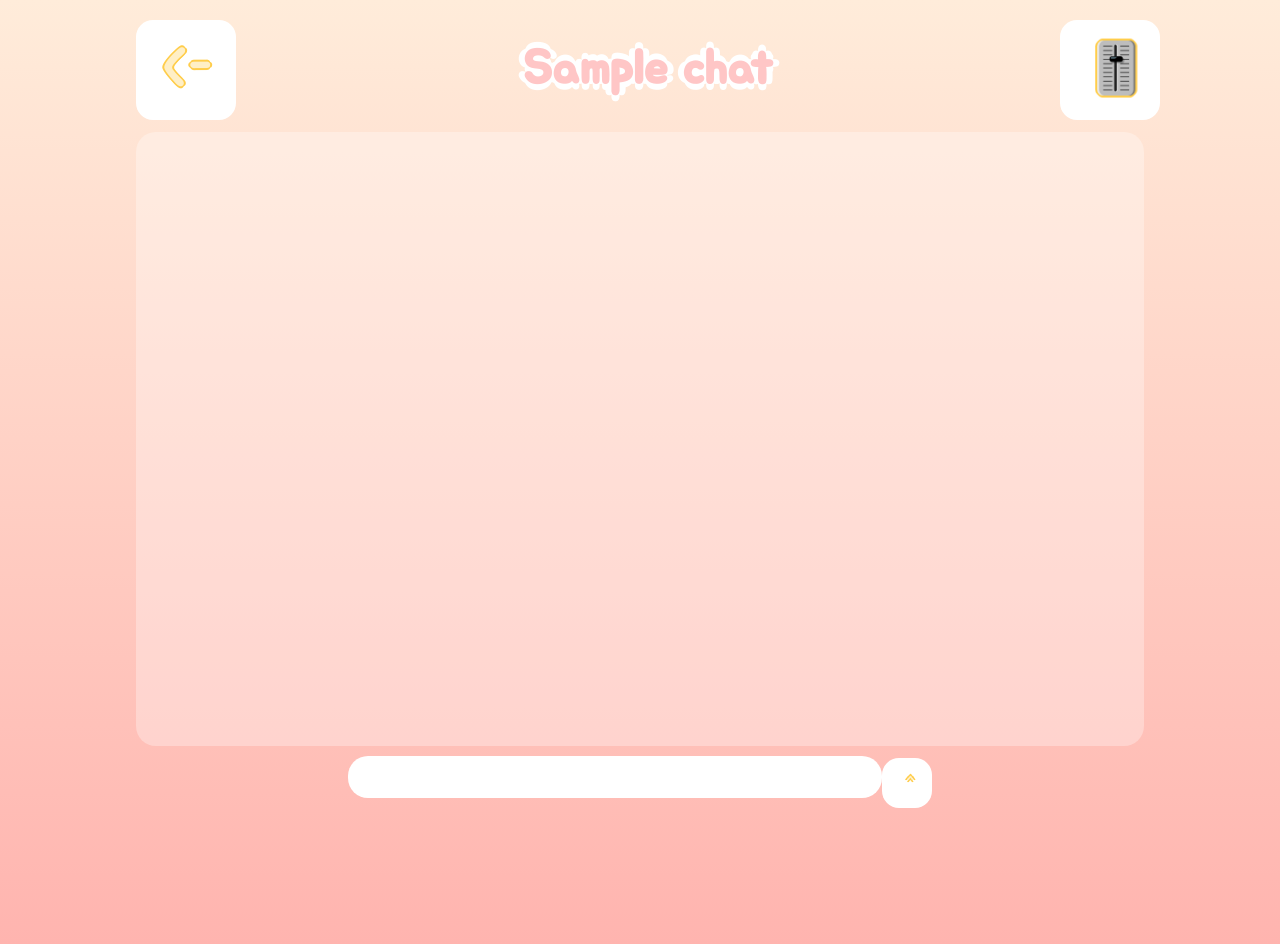
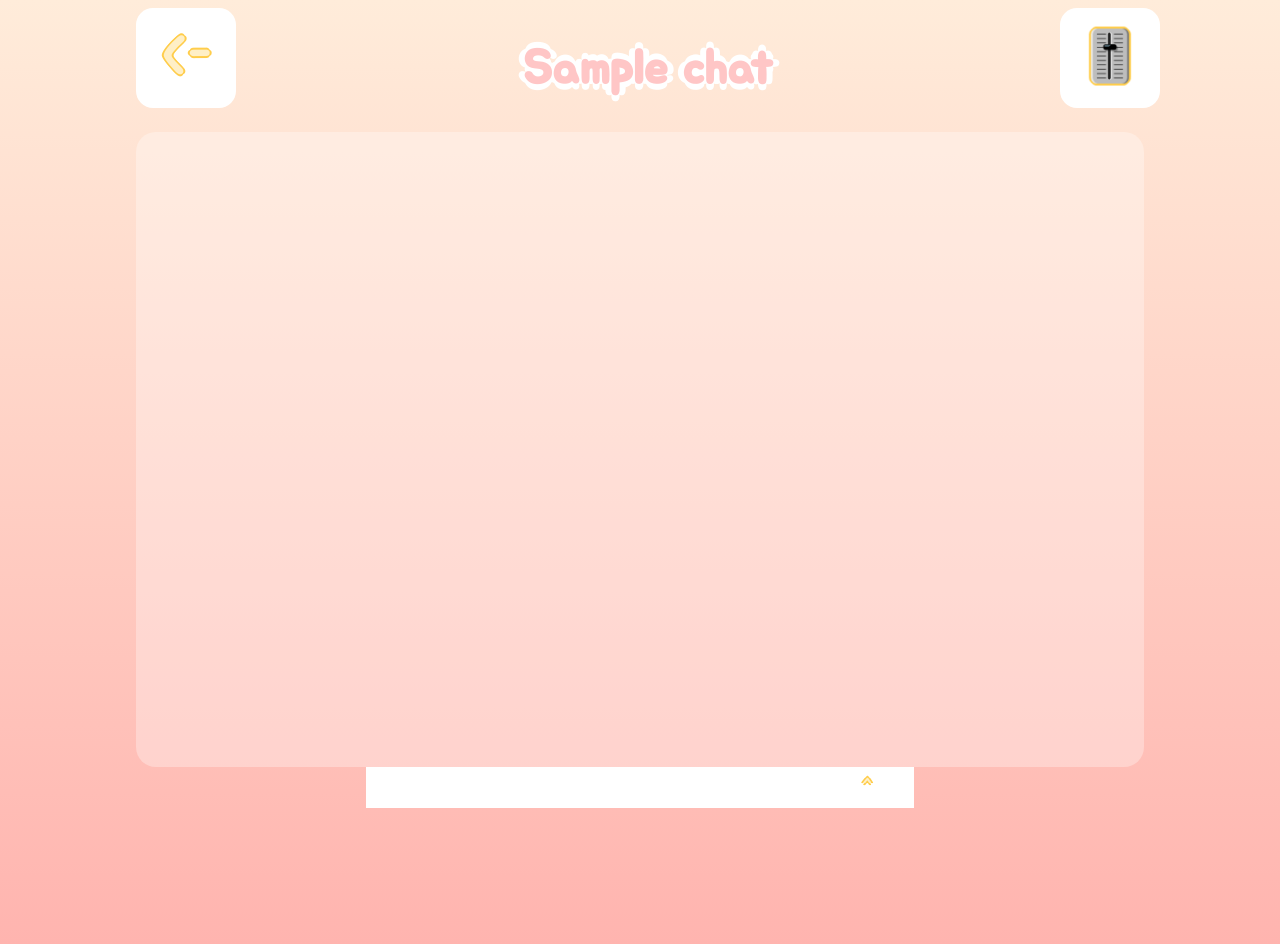
Before and after one commit to shtekxr/qmessenger, a FastAPI app: template templates/chat.html in a window 1280 px wide. Run offline with FastAPI, Linux system fonts and the light colour scheme; the template is opened without the code that fills it: most values are stand-ins (such as "Sample title", 1, 10 or a date in 2020); parts of the project's set-up code (start-up, migrations or seed data) failed here and were passed over.

Commit message:
interface fix

```diff
--- a/requirements.txt
+++ b/requirements.txt
@@ -6,3 +6,5 @@
 python-dotenv~=1.0.1
 httpx~=0.27.0
 alembic~=1.13.2
+fastapi-users[sqlalchemy]
+asyncpg
--- a/src/chat/router.py
+++ b/src/chat/router.py
@@ -1,7 +1,7 @@
 import json
 from typing import List
 
-from fastapi import APIRouter, Depends, Form, WebSocket, WebSocketDisconnect, WebSocketException, HTTPException
+from fastapi import APIRouter, Depends, WebSocket, WebSocketDisconnect, WebSocketException, HTTPException
 from sqlalchemy import select, insert, delete, update
 from sqlalchemy.ext.asyncio import AsyncSession
 from starlette.requests import Request
--- a/src/main.py
+++ b/src/main.py
@@ -8,13 +8,13 @@
 
 from src.auth.base_config import auth_backend
 from src.auth.schemas import UserRead, UserCreate, UserUpdate
-from chat.router import router as router_chat
+from src.chat.router import router as router_chat
 
-from depends import fastapi_users
+from src.depends import fastapi_users
 
 
 app = FastAPI(
-    title='QMessenger'
+    title='qmessenger'
 )
 
 connected_users = {}
--- a/static/css/style.css
+++ b/static/css/style.css
@@ -106,10 +106,10 @@
     /*height: 10%;*/
     /*width: 150px;*/
     /*line-height: 1.15;*/
-    margin: 12px 0 0;
+    /*margin: 12px 0 0;*/
     outline: none;
     overflow: hidden;
-    padding: 0 25px;
+    /*padding: 0 25px;*/
     position: relative;
     text-align: center;
     text-transform: none;
@@ -180,17 +180,22 @@
 
 .input-container {
     display: flex;
+    flex-direction: row;
+    justify-content: space-around;
 }
 .input-container input {
-    flex: 1;
-    width: auto;
+    margin: 0;
+    padding-bottom: 0px;
+    width: 100%;
     height: auto;
+    border-radius: 0px;
 }
 .input-container button {
-    font-size: medium;
-    flex: 0;
-    width: auto;
-    height: auto;
+    /*font-size: medium;*/
+    align-self: center;
+    border-radius: 0px;
+    width: 20%;
+    height: 100%;
 }
 
 #messages {
--- a/static/js/chat.js
+++ b/static/js/chat.js
@@ -16,7 +16,7 @@
     messageElement.textContent = messageData.message;
 
     usernameElement.classList.add('username');
-    messageElement.classList.add('received-message');
+    messageWrapper.classList.add('received-message');
 
 
     messageWrapper.appendChild(usernameElement);
@@ -30,7 +30,13 @@
     const input = document.getElementById('messageText');
     const message = document.createElement('div');
     const content = document.createTextNode(input.value);
-    message.appendChild(content);
+    const time = new Date().toLocaleTimeString();
+
+    const timeElement = document.createElement('span');
+    timeElement.textContent = ` (${time})`;
+
+    // message.appendChild(content);
+    // message.appendChild(timeElement);
     message.classList.add('sent-message');
 
     const messages = document.getElementById('messages');
```
Also changed, not shown: docker-compose.yml (added, +25 -0 lines), 1 other file.
